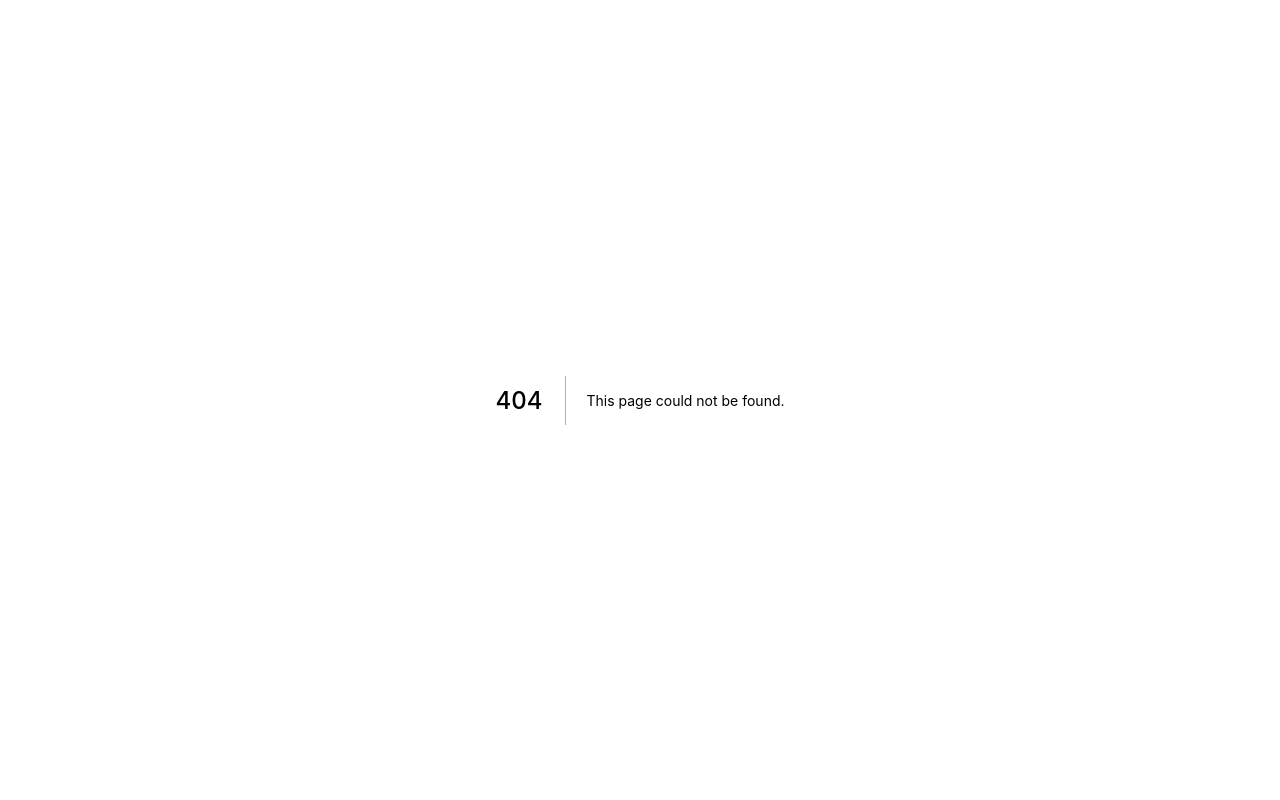
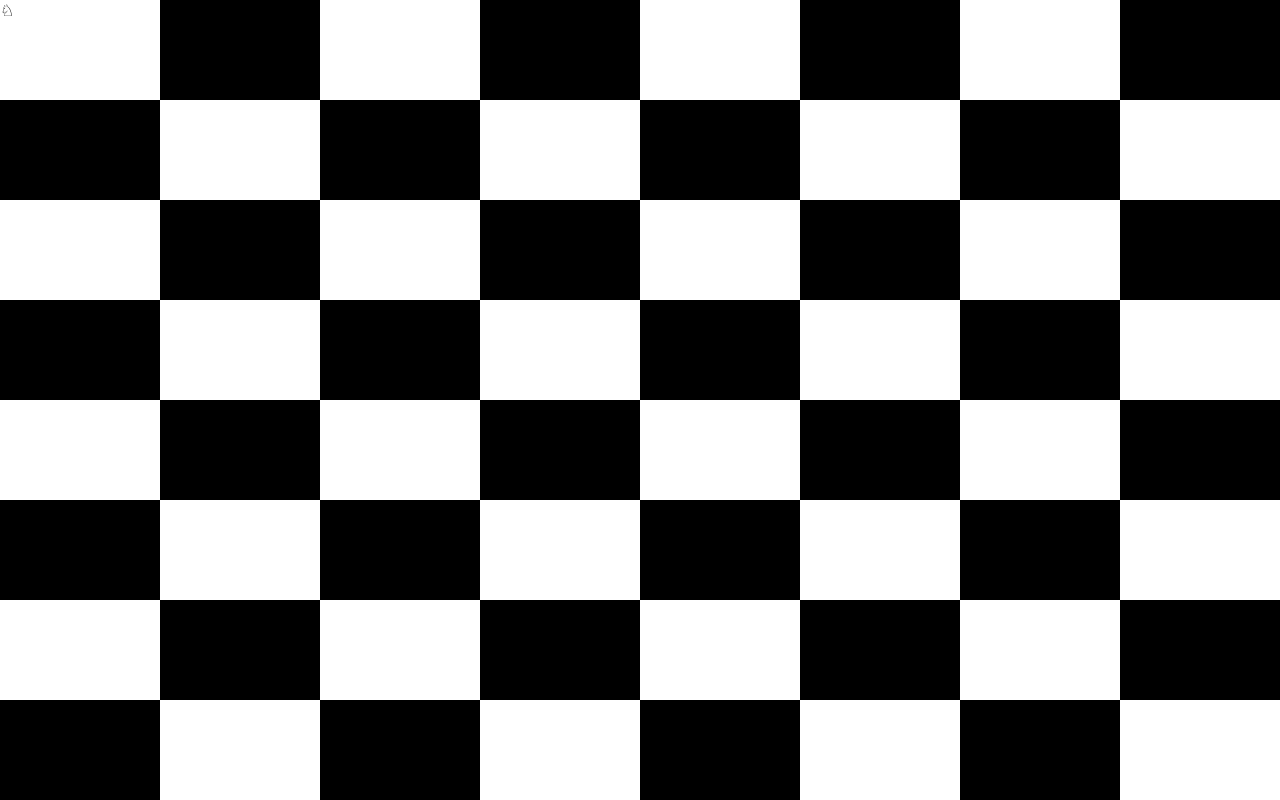
Before and after one commit to chanwit-y/mind-ui, a Next.js app: page /dnd in a window 1280 px wide. Before the commit this address had no page. Built offline with nearby package versions, Linux system fonts and the light colour scheme.

Commit message:
add test dnd

```diff
--- a/components/toolbox/Toolbox.tsx
+++ b/components/toolbox/Toolbox.tsx
@@ -1,5 +1,5 @@
+import React, { useState } from "react";
 import { Box } from "@mui/material";
-import React, { useState } from "react";
 
 
 export const Toolbox = () => {
--- a/package.json
+++ b/package.json
@@ -15,6 +15,8 @@
     "next": "12.1.6",
     "react": "18.2.0",
     "react-color": "^2.19.3",
+    "react-dnd": "^16.0.1",
+    "react-dnd-html5-backend": "^16.0.1",
     "react-dom": "18.2.0"
   },
   "devDependencies": {
--- /dev/null
+++ b/pages/dnd/index.tsx
@@ -0,0 +1,75 @@
+import type { NextPage } from "next";
+import { FC, Fragment, ReactNode } from "react";
+
+const DND: NextPage = () => {
+  const Knight = () => (
+    <span
+      style={{
+        width: "100",
+        height: "100",
+      }}
+    >
+      ♘
+    </span>
+  );
+
+  const Square: FC<{ children: ReactNode; black?: boolean }> = ({
+    children,
+    black = true,
+  }) => {
+    const fill = black ? "black" : "white";
+    const stroke = black ? "white" : "black";
+    return (
+      <div
+        style={{
+          backgroundColor: fill,
+          color: stroke,
+          width: "100%",
+          height: "100%",
+        }}
+      >
+        {children}
+      </div>
+    );
+  };
+
+  const Board: FC<{ knightPosition: [number, number] }> = ({
+    knightPosition,
+  }) => {
+    const renderSquare = (i: number, [knightX, knightY]: [number, number]) => {
+      const x = i % 8;
+      const y = Math.floor(i / 8);
+      const isKnightHere = x === knightX && y === knightY;
+      const black = (x + y) % 2 === 1;
+      const piece = isKnightHere ? <Knight /> : null;
+
+      return (
+        <div key={i} style={{ width: "12.5%", height: "12.5%" }}>
+          <Square black={black}>{piece}</Square>
+        </div>
+      );
+    };
+
+    const squares: ReactNode[] = [];
+    for (let i = 0; i < 64; i++) {
+      squares.push(renderSquare(i, knightPosition));
+    }
+
+    return (
+      <div
+        style={{
+          width: "100%",
+          height: "100vh",
+          display: "flex",
+          flexWrap: "wrap",
+        }}
+      >
+        {squares}
+      </div>
+    );
+  };
+
+  return <Board knightPosition={[0, 0]} />;
+};
+
+export default DND;
```
Also changed, not shown: 1 other file (tests, documents, lock files or other folders).
